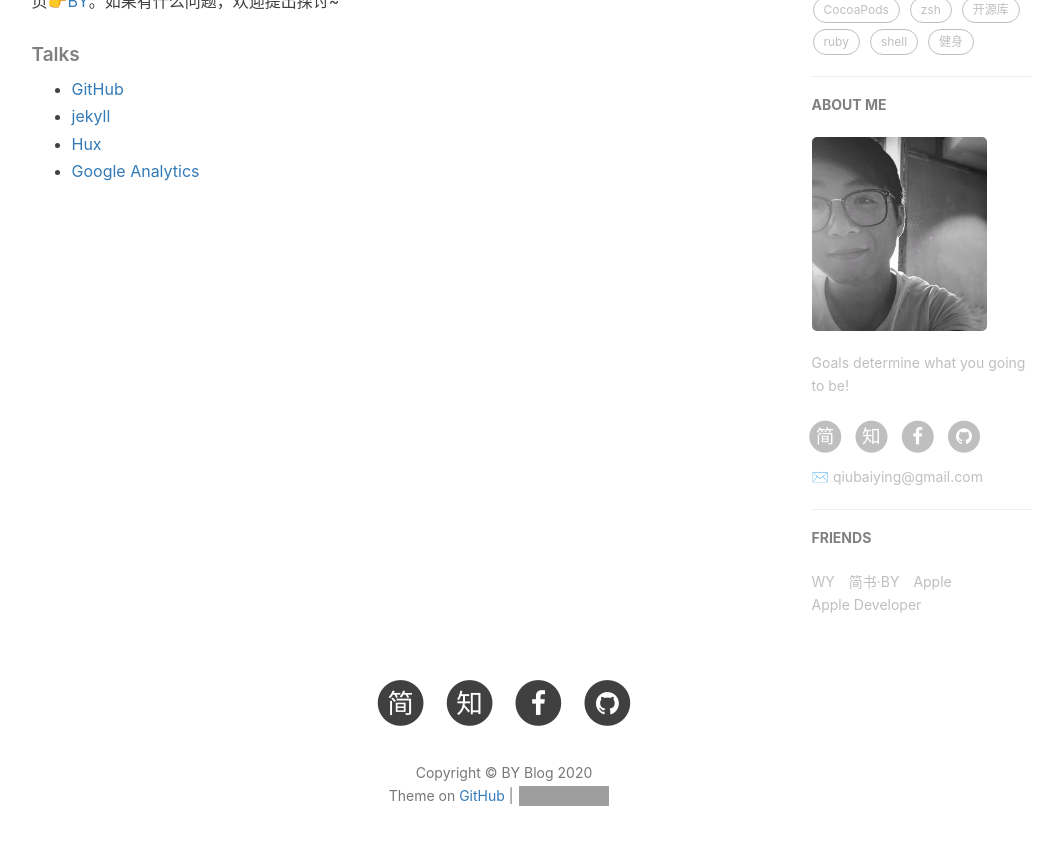
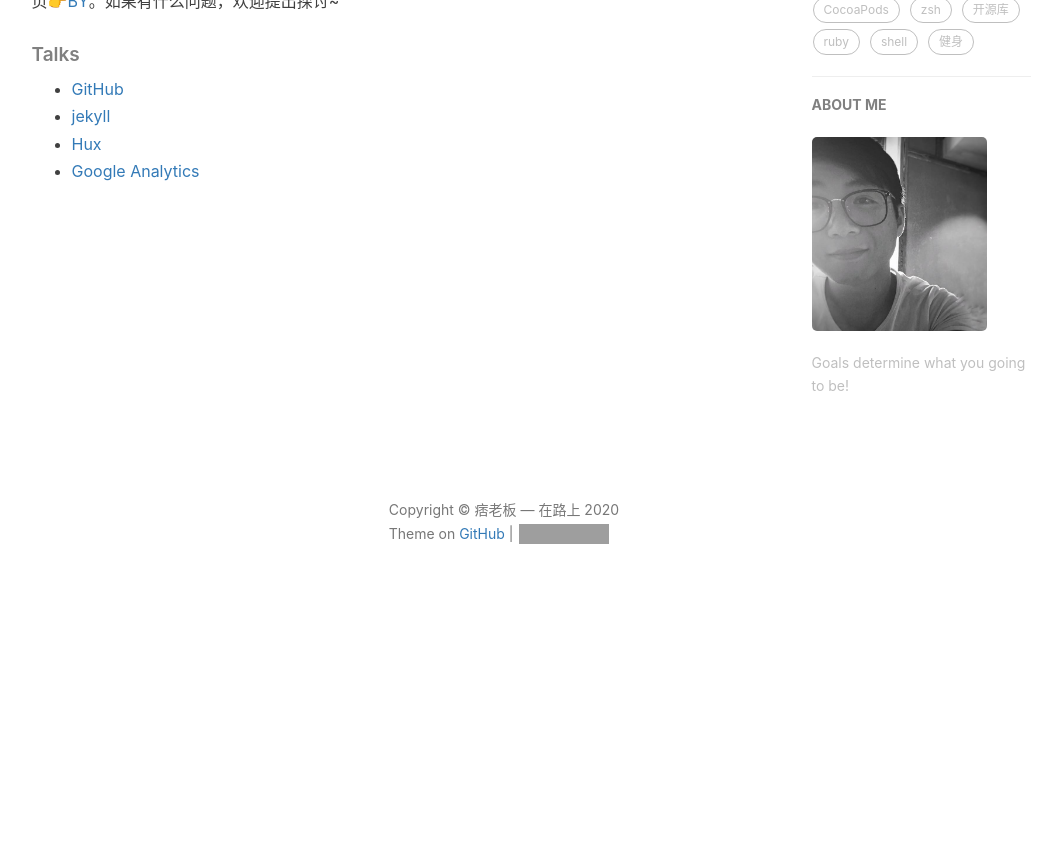
Before and after one commit to pittontheroad/pittontheroad.github.io, a Jekyll site: the page built from about.html, in a window 1280 px wide and 900 px high, scrolled down 713 px. Shown: the top 845 px of the window, without its empty margins (136-1192 px from the left). Built offline with Jekyll 4.4.1, drawn with Linux system fonts in a browser that asks for light colours; nearby versions of some CDN libraries; comment, search, counter and statistics services are not loaded; after the commit the page ends 1351 px from its top, so only the background shows below that; part of the change alters nothing that is shown; grey boxes are pictures that could not be loaded.

Commit message:
finish config

```diff
--- a/_config.yml
+++ b/_config.yml
@@ -1,13 +1,13 @@
 # Site settings
-title: BY Blog
-SEOTitle: 柏荧的博客 | BY Blog
+title: 痞老板 — 在路上
+#SEOTitle: 柏荧的博客 | BY Blog
 header-img: img/post-bg-desk.jpg
-email: qiubaiying@gmail.com
-description: "Every failure is leading towards success."
-keyword: "BY, BY Blog, 柏荧的博客, qiubaiying, 邱柏荧, iOS, Apple, iPhone"
-url: "http://qiubaiying.github.io"          # your host, for absolute URL
+#email: qiubaiying@gmail.com
+description: "船停在港湾最安全 但那不是造船的目的"
+#keyword: "BY, BY Blog, 柏荧的博客, qiubaiying, 邱柏荧, iOS, Apple, iPhone"
+url: "http://pittontheroad.github.io"          # your host, for absolute URL
 baseurl: ""      # for example, '/blog' if your blog hosted on 'host/blog'
-github_repo: "https://github.com/qiubaiying/qiubaiying.github.io.git" # you code repository
+#github_repo: "https://github.com/qiubaiying/qiubaiying.github.io.git" # you code repository
 
 # Sidebar settings
 sidebar: true                           # whether or not using Sidebar.
@@ -16,14 +16,14 @@ sidebar-avatar: /img/about-BY-gentle.jpg      # use absolute URL, seeing it's us
 
 
 
-# SNS settings
-RSS: false
-# weibo_username:     qiubaiying
-zhihu_username:     qiubaiying
-github_username:    qiubaiying
-facebook_username:  baiying.qiu.7
-jianshu_username:   e71990ada2fd
-#twitter_username:   qiubaiying
+## SNS settings
+#RSS: false
+## weibo_username:     qiubaiying
+#zhihu_username:     qiubaiying
+#github_username:    qiubaiying
+#facebook_username:  baiying.qiu.7
+#jianshu_username:   e71990ada2fd
+##twitter_username:   qiubaiying
 
 
 
@@ -60,25 +60,25 @@ kramdown:
 # disqus_username: qiubaiying
 
 # Gitalk
-gitalk:
-  enable: true    #是否开启Gitalk评论
-  clientID: f2c84e7629bb1446c1a4                            #生成的clientID
-  clientSecret: ca6d6139d1e1b8c43f8b2e19492ddcac8b322d0d    #生成的clientSecret
-  repo: qiubaiying.github.io    #仓库名称
-  owner: qiubaiying    #github用户名
-  admin: qiubaiying
-  distractionFreeMode: true #是否启用类似FB的阴影遮罩
-
+#gitalk:
+#  enable: true    #是否开启Gitalk评论
+#  clientID: f2c84e7629bb1446c1a4                            #生成的clientID
+#  clientSecret: ca6d6139d1e1b8c43f8b2e19492ddcac8b322d0d    #生成的clientSecret
+#  repo: qiubaiying.github.io    #仓库名称
+#  owner: qiubaiying    #github用户名
+#  admin: qiubaiying
+#  distractionFreeMode: true #是否启用类似FB的阴影遮罩
+#
 
 # 统计
 
 # Analytics settings
 # Baidu Analytics
-ba_track_id: b50bf2b12b5338a1845e33832976fd68
+#ba_track_id: b50bf2b12b5338a1845e33832976fd68
 
 # Google Analytics
-ga_track_id: 'UA-90855596-1'            # Format: UA-xxxxxx-xx
-ga_domain: qiubaiying.top               # 默认的是 auto, 这里我是自定义了的域名，你如果没有自己的域名，需要改成auto
+#ga_track_id: 'UA-90855596-1'            # Format: UA-xxxxxx-xx
+#ga_domain: qiubaiying.top               # 默认的是 auto, 这里我是自定义了的域名，你如果没有自己的域名，需要改成auto
 
 
 
@@ -97,18 +97,18 @@ service-worker: true
 
 
 # Friends
-friends: [
-    {
-        title: "WY",
-        href: "http://zhengwuyang.com"
-    },{
-        title: "简书·BY",
-        href: "http://www.jianshu.com/u/e71990ada2fd"
-    },{
-        title: "Apple",
-        href: "https://apple.com"
-    },{
-        title: "Apple Developer",
-        href: "https://developer.apple.com/"
-    }
-]
+#friends: [
+#    {
+#        title: "WY",
+#        href: "http://zhengwuyang.com"
+#    },{
+#        title: "简书·BY",
+#        href: "http://www.jianshu.com/u/e71990ada2fd"
+#    },{
+#        title: "Apple",
+#        href: "https://apple.com"
+#    },{
+#        title: "Apple Developer",
+#        href: "https://developer.apple.com/"
+#    }
+#]
```
